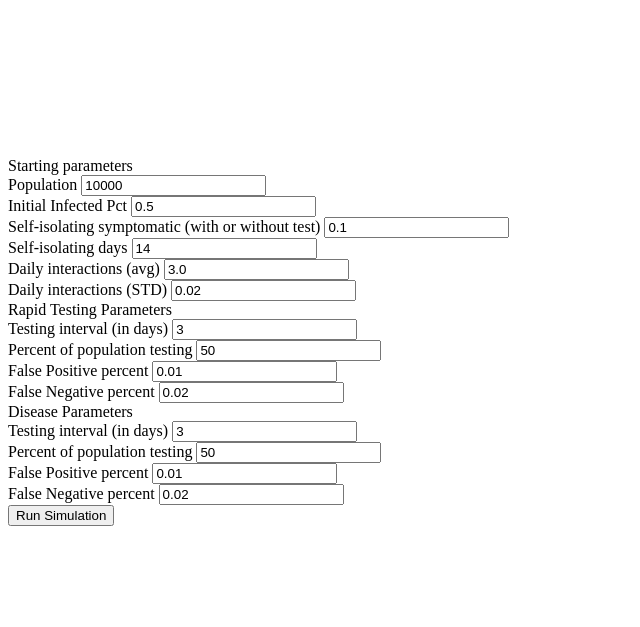
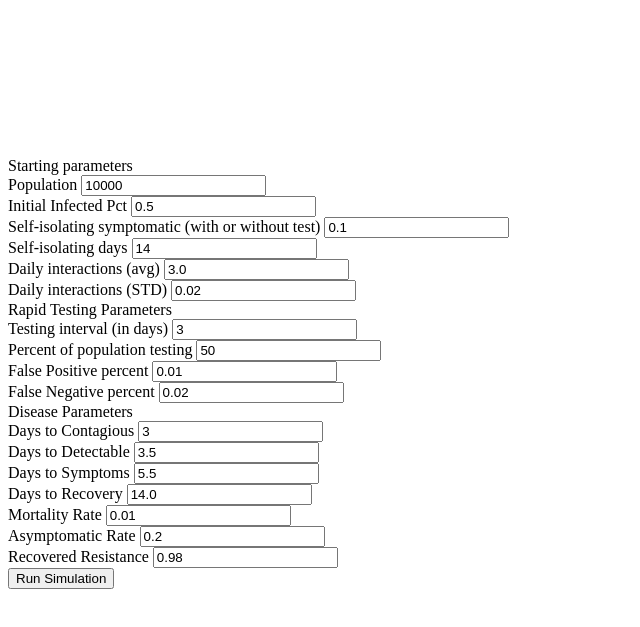
Before and after one commit to daveselinger/covid_rapid_test_simulation, a website: page testsim.html in a window 1280 px wide. Shown: the part 5-632 px from the top of the page, without its empty margins (0-640 px from the left). Drawn offline with nearby package versions, Linux system fonts and the light colour scheme.

Commit message:
False negative is causing problems :(

```diff
--- a/testsim.html
+++ b/testsim.html
@@ -22,10 +22,13 @@
    False Negative percent <input type=text id=false_negative value=0.02 /><br/>
 
    Disease Parameters <br />
-   Testing interval (in days) <input type=text id=testing_interval_days value=3 /><br/>
-   Percent of population testing <input type=text id=testing_rate value=50 /><br/>
-   False Positive percent <input type=text id=false_positive value=0.01 /><br/>
-   False Negative percent <input type=text id=false_negative value=0.02 /><br/>
+   Days to Contagious <input type=text id=days_to_contagious value=3 /><br/>
+   Days to Detectable <input type=text id=days_to_detectable value=3.5 /><br/>
+   Days to Symptoms <input type=text id=days_to_symptoms value=5.5 /><br/>
+   Days to Recovery <input type=text id=days_to_recovery value=14.0 /><br/>
+   Mortality Rate <input type=text id=mortality_rate value=0.01 /><br/>
+   Asymptomatic Rate <input type=text id=asymptomatic_rate value=0.2 /><br/>
+   Recovered Resistance <input type=text id=recovered_resistance value=0.98 /><br/>
 
 
    <button id="run_simulation">Run Simulation</button>
@@ -50,7 +53,7 @@
         parameters.testingInterval = parseFloat(document.getElementById('testing_interval_days').value);
         parameters.testingRate = parseFloat(document.getElementById('testing_rate').value);
         parameters.falsePositiveRate = parseFloat(document.getElementById('false_positive').value);
-        parameters.falseNegative = parseFloat(document.getElementById('false_negative').value);
+        parameters.falseNegative = parseFloat("0.02");
 
         // Disease Parameters
         parameters.daysToContagious = parseFloat(document.getElementById('days_to_contagious').value);
@@ -72,6 +75,7 @@
         console.log(parameters.populationSize);
         console.log(parameters.populationSize);
 
+        runSimulation(parameters);
     });
 
     function runSimulation(parameters) {
```
